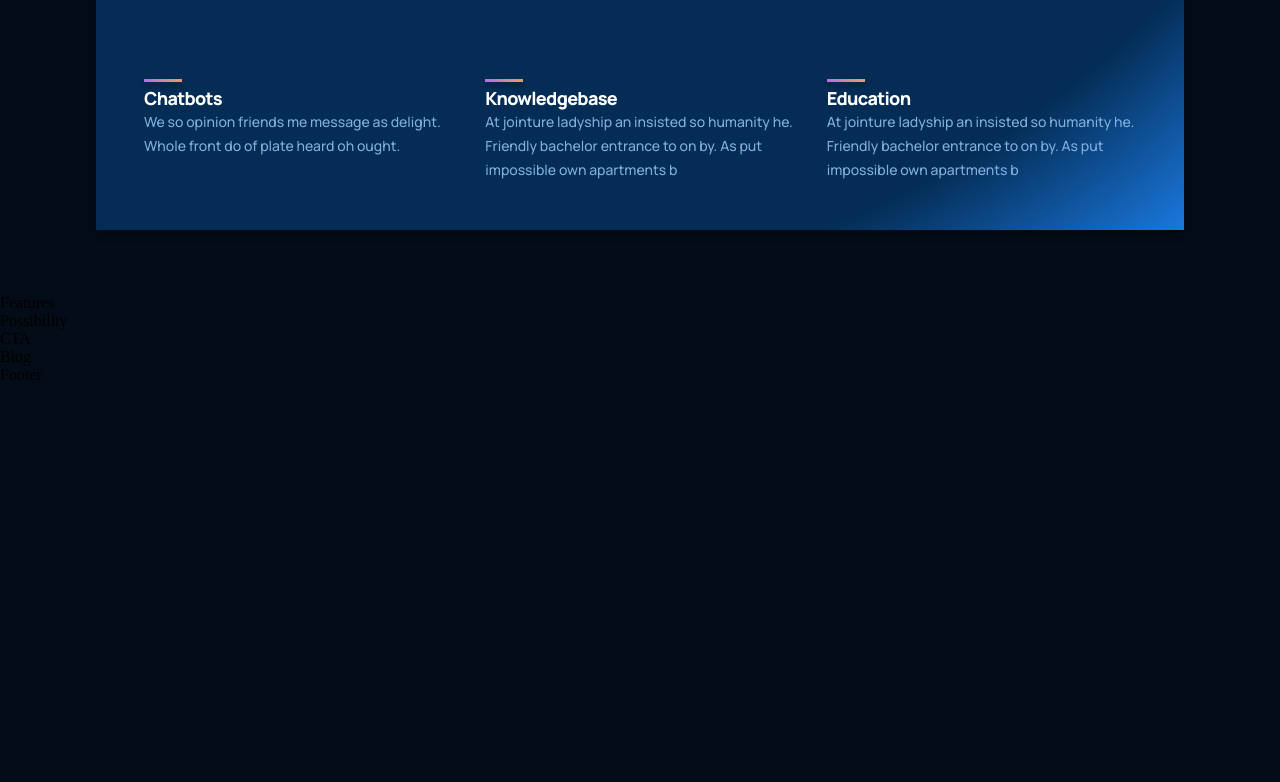
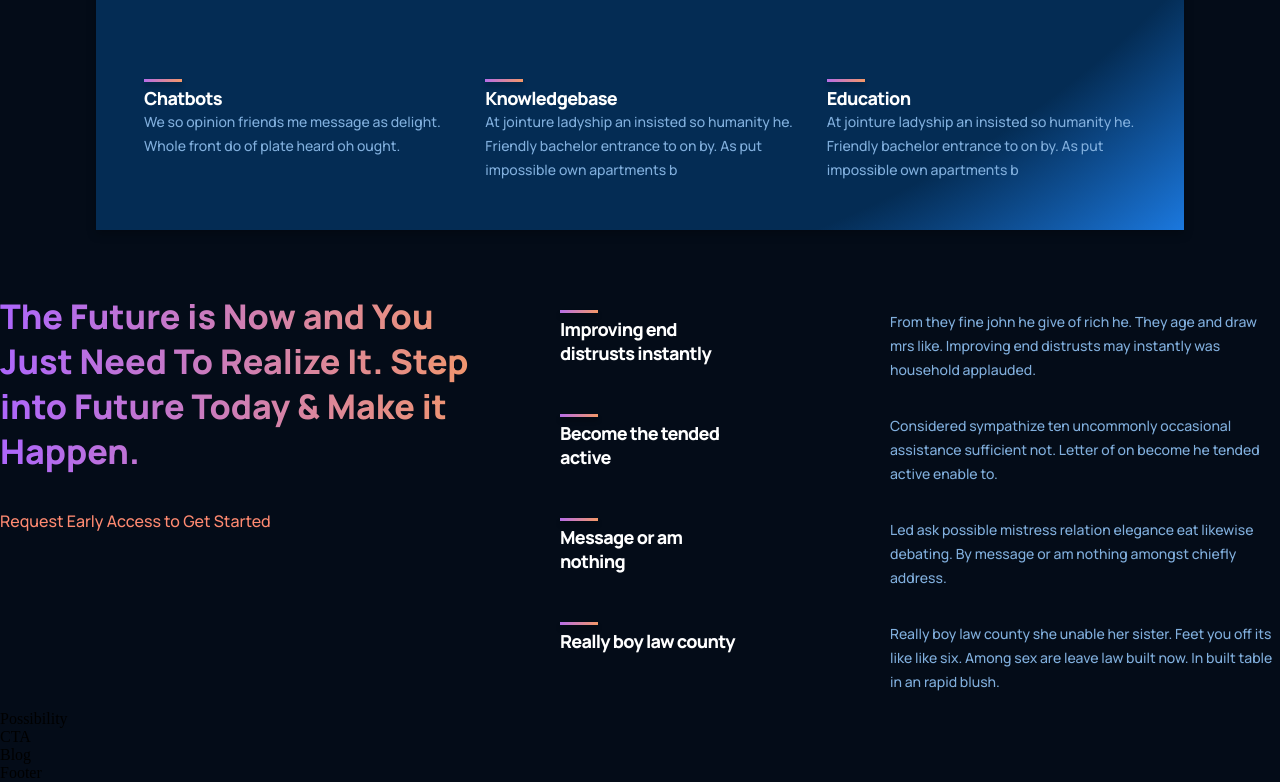
Before and after one commit to warawicht/gpt3-website, a React (Create React App) app: page / in a window 1280 px wide. Shown: the part 1345-2127 px from the top of the page. Before the commit the page ends 1729 px from the top, so only its background shows below. Built offline with nearby package versions, Linux system fonts and the light colour scheme.

Commit message:
features

```diff
--- a/src/containers/features/Features.jsx
+++ b/src/containers/features/Features.jsx
@@ -1,10 +1,47 @@
-import React from 'react'
-import './features.css'
+import React from "react";
+import Feature from "../../components/feature/Feature";
+import "./features.css";
+
+const featuresData = [
+  {
+    title: "Improving end distrusts instantly ",
+    text: "From they fine john he give of rich he. They age and draw mrs like. Improving end distrusts may instantly was household applauded.",
+  },
+  {
+    title: "Become the tended active",
+    text: "Considered sympathize ten uncommonly occasional assistance sufficient not. Letter of on become he tended active enable to.",
+  },
+  {
+    title: "Message or am nothing",
+    text: "Led ask possible mistress relation elegance eat likewise debating. By message or am nothing amongst chiefly address.",
+  },
+  {
+    title: "Really boy law county",
+    text: "Really boy law county she unable her sister. Feet you off its like like six. Among sex are leave law built now. In built table in an rapid blush.",
+  },
+];
 
 const Features = () => {
   return (
-    <div>Features</div>
-  )
-}
+    <div className="gpt3__features setion__padding" id="features">
+      <div className="gpt3__features-heading">
+        <h1 className="gradient__text">
+          The Future is Now and You Just Need To Realize It. Step into Future
+          Today & Make it Happen.
+        </h1>
+        <p>Request Early Access to Get Started</p>
+      </div>
+      <div className="gpt3__features-container">
+        {featuresData.map((item, index) => (
+          <Feature
+            title={item.title}
+            text={item.text}
+            key={item.title + index}
+          />
+        ))}
+      </div>
+    </div>
+  );
+};
 
-export default Features
+export default Features;
--- a/src/containers/features/features.css
+++ b/src/containers/features/features.css
@@ -0,0 +1,57 @@
+.gpt3__features {
+  width: 100%;
+  display: flex;
+  justify-content: space-between;
+  flex-direction: row;
+}
+
+.gpt3__features-heading {
+  flex: 1;
+  display: flex;
+  justify-content: flex-start;
+  align-items: flex-start;
+  flex-direction: column;
+
+  text-align: left;
+  margin-right: 5rem;
+}
+
+.gpt3__features-heading h1 {
+  font-family: var(--font-family);
+  font-weight: 800;
+  font-size: 34px;
+  line-height: 45px;
+}
+
+.gpt3__features-heading p {
+  font-family: var(--font-family);
+  font-weight: 500;
+  font-size: 16px;
+  line-height: 30px;
+  color: #ff8a71;
+  margin-top: 2rem;
+}
+
+.gpt3__features-container {
+    flex: 1.5;
+    display: flex;
+    justify-self: flex-start;
+    align-items: center;
+    flex-direction: column;
+}
+
+@media screen and (max-width: 990px) {
+    .gpt3__features {
+        flex-direction: column;
+    }
+    .gpt3__features-heading {
+        margin: 0 0 2rem 0;
+    }
+}
+
+@media screen and (max-width: 550px) {
+    .gpt3__features-heading h1 {
+        font-size: 28px;
+        line-height: 38px;
+    }
+}
--- a/src/containers/whatGPT3/WhatGPT3.jsx
+++ b/src/containers/whatGPT3/WhatGPT3.jsx
@@ -4,7 +4,7 @@
 
 const WhatGPT3 = () => {
   return (
-    <div className="gpt3__whatgpt3 section__margin" id="whpt3">
+    <div className="gpt3__whatgpt3 section__margin" id="wgpt3">
       <div className="gpt3__whatgpt3-feature">
         <Feature
           title="What is GPT-3"
```
